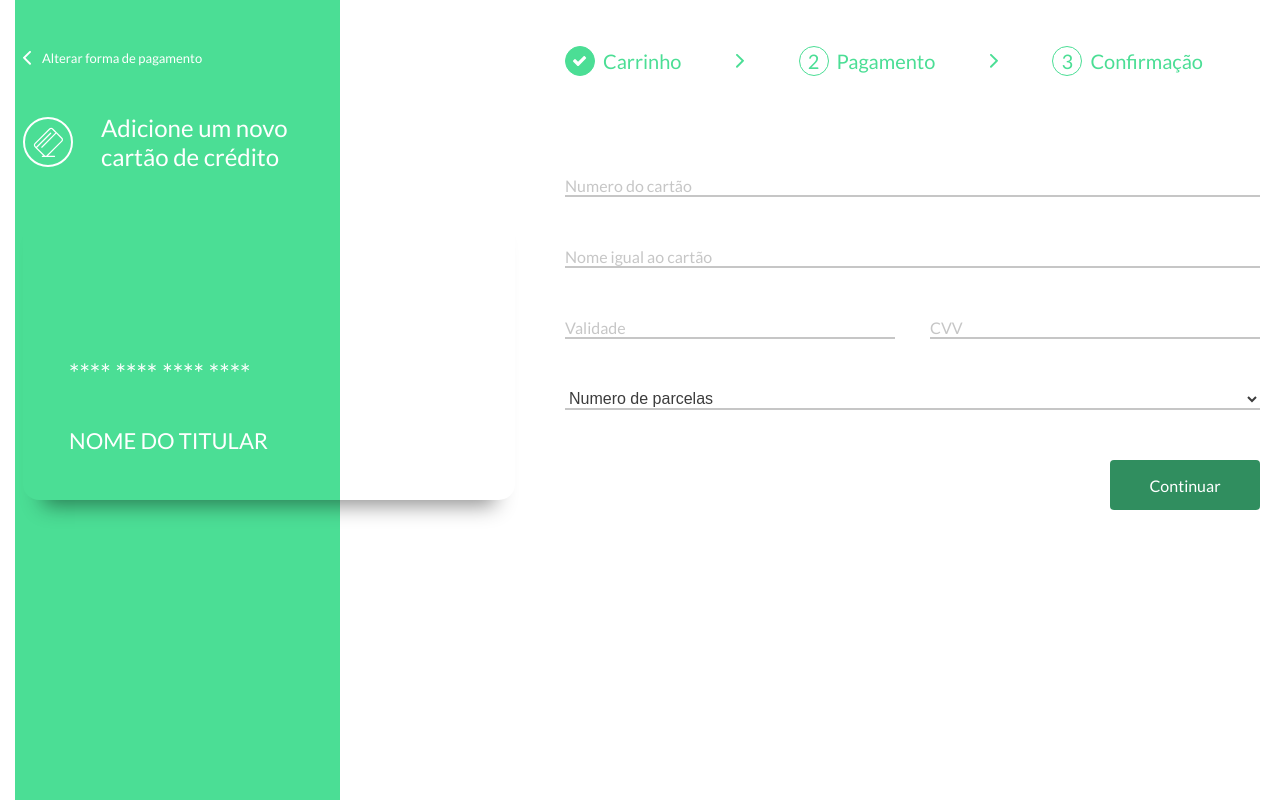
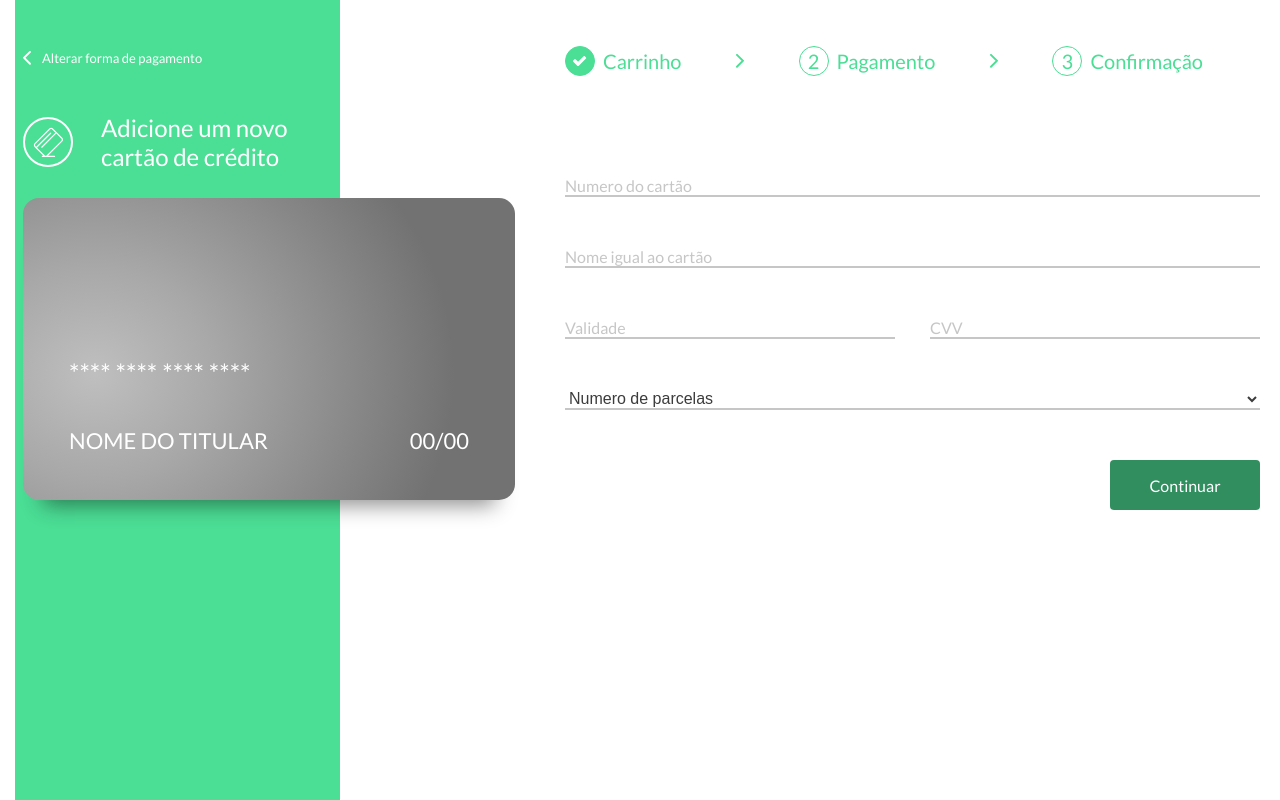
Before and after one commit to arthuralveso/credit-checkout, a React (Create React App) app: page / in a window 1280 px wide. Built offline with nearby package versions, Linux system fonts and the light colour scheme.

Commit message:
alteracoes nos estilos globais

```diff
--- a/src/styles/global.ts
+++ b/src/styles/global.ts
@@ -3,7 +3,8 @@ import { createGlobalStyle } from "styled-components";
 export const GlobalStyle = createGlobalStyle`
     :root {
         --background: #ffffff;
-        --card-background: radial-gradient(73.06% 104.31% at 14.59% 58.06%, #5A7589 0%, #436175 33.7%, #315266 57.29%, #124768 100%);
+        --card-background-filled: radial-gradient(73.06% 104.31% at 14.59% 58.06%, #5A7589 0%, #436175 33.7%, #315266 57.29%, #124768 100%);
+        --card-background-empty: radial-gradient(73.06% 104.31% at 14.59% 58.06%, #BFBFBF 0%, #A8A8A8 33.7%, #727272 100%);
         --primary: #4BDE95;
         --confirm-button: #308E5F;
 
@@ -48,7 +49,7 @@ export const GlobalStyle = createGlobalStyle`
         transition: all 0.2s;
     }
 
-    h1, h2, h3, h4, h5, h6, strong {
+    h1, h2, h3, h4, h5, h6 {
         font-weight: 400;
     }
 
```
